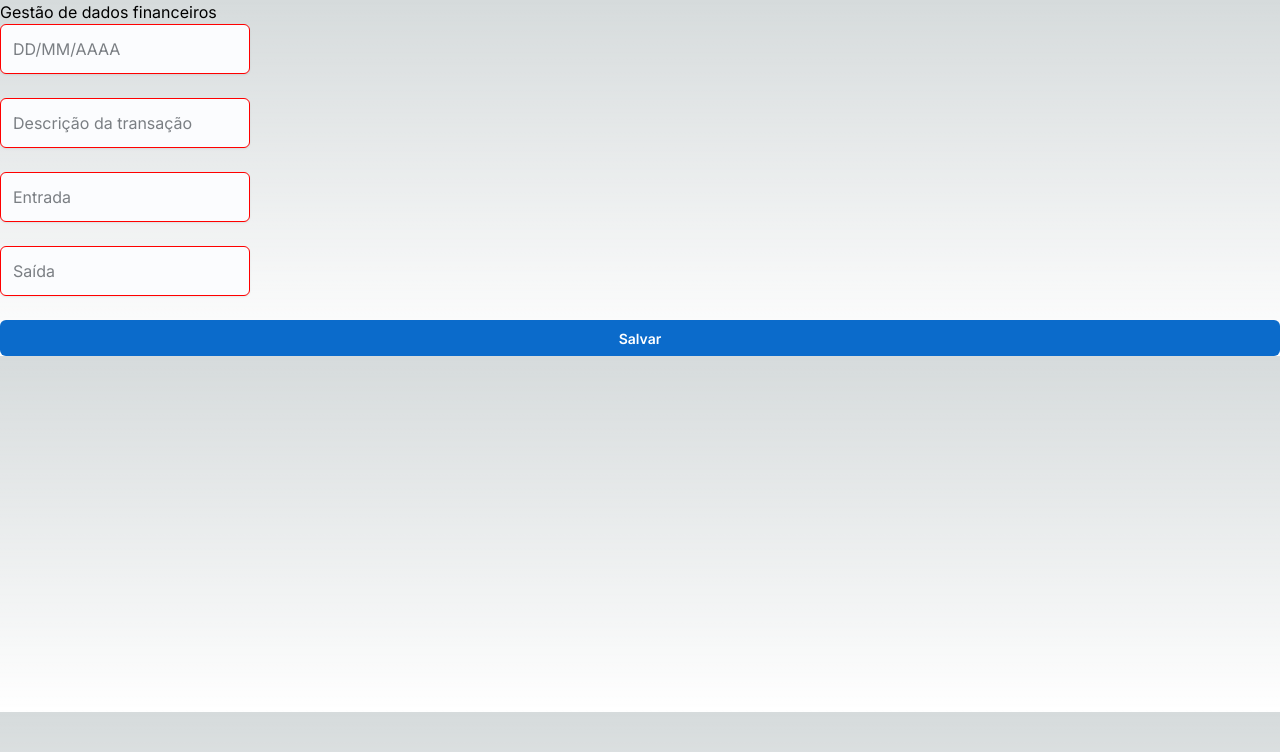
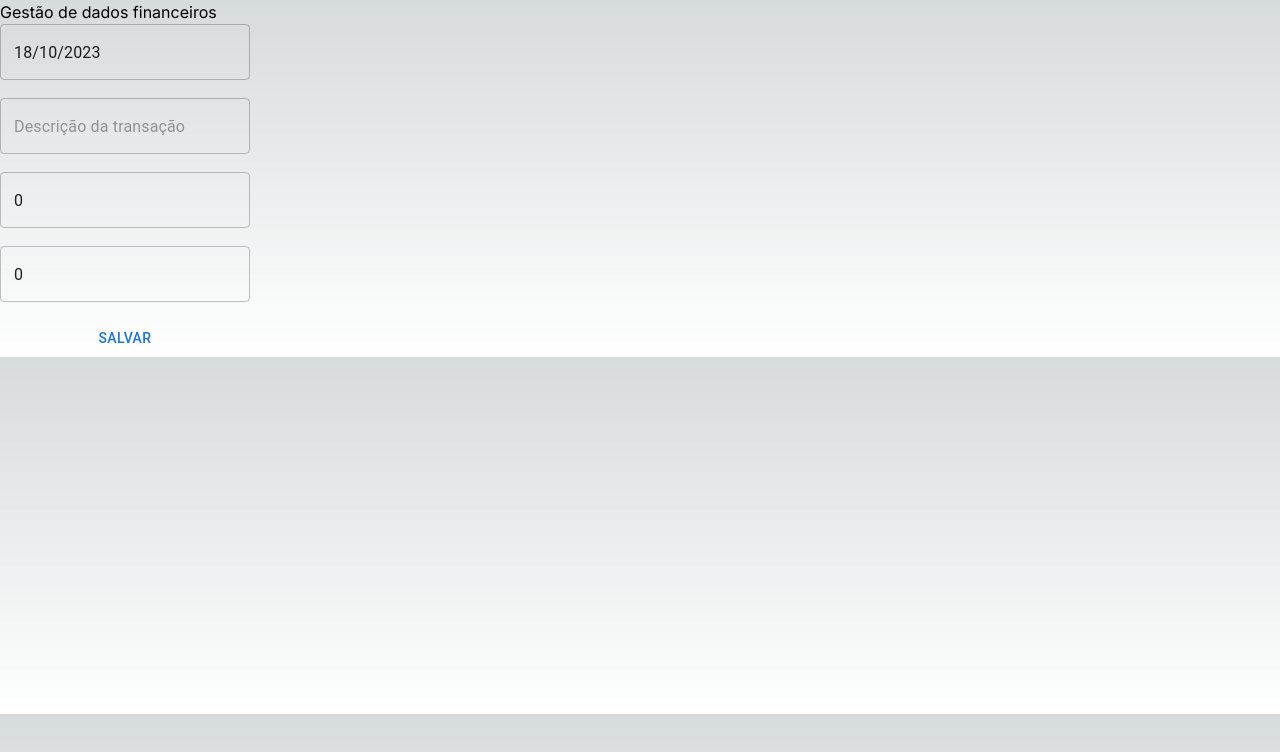
Before and after one commit to Guilhermemartini/massagem, a Next.js app: page / in a window 1280 px wide. Shown: the top 752 px of the page. Built offline with nearby package versions, Linux system fonts and the light colour scheme.

Commit message:
continuação

```diff
--- a/src/app/layout.tsx
+++ b/src/app/layout.tsx
@@ -1,22 +1,26 @@
-import type { Metadata } from 'next'
-import { Inter } from 'next/font/google'
-import './globals.css'
+"use client";
+import type { Metadata } from "next";
+import { Inter } from "next/font/google";
+import "./globals.css";
+import { LocalizationProvider } from "@mui/x-date-pickers";
+import { AdapterDayjs } from "@mui/x-date-pickers/AdapterDayjs";
 
-const inter = Inter({ subsets: ['latin'] })
-
-export const metadata: Metadata = {
-  title: 'Create Next App',
-  description: 'Generated by create next app',
-}
+const inter = Inter({ subsets: ["latin"] });
 
 export default function RootLayout({
   children,
 }: {
-  children: React.ReactNode
+  children: React.ReactNode;
 }) {
   return (
     <html lang="pt-br">
-      <body className={inter.className}>{children}</body>
+      <body className={inter.className}>
+        <LocalizationProvider dateAdapter={AdapterDayjs}
+        adapterLocale="pt-br"
+>
+          {children}
+        </LocalizationProvider>
+      </body>
     </html>
-  )
+  );
 }
--- a/src/app/page.tsx
+++ b/src/app/page.tsx
@@ -1,115 +1,150 @@
-'use client'
-import { Button, Input, Stack, TextField } from '@mui/joy';
-import { randomUUID } from 'crypto';
-import Image from 'next/image'
-import { useEffect, useState } from 'react'
-import { FormProvider, useForm } from 'react-hook-form';
+"use client";
+import { yupResolver } from "@hookform/resolvers/yup";
+import { randomUUID } from "crypto";
+import Image from "next/image";
+import { use, useEffect, useState } from "react";
+import { FormProvider, useForm } from "react-hook-form";
+import * as yup from "yup";
+import { schema } from "./schema";
+import { DatePicker } from "@mui/x-date-pickers";
+import { Button, Stack, TextField } from "@mui/material";
+import dayjs from "dayjs";
 
-
-interface TransationProp{
-  name: string;
+interface TransationProp {
   description: string;
   date: string;
   value_in: number;
   value_out: number;
-
 }
 export default function Home() {
   const [transactions, setTransactions] = useState<TransationProp[]>([]);
+ useEffect(() => {
+    const transactions = localStorage.getItem("transactions");
+    if (transactions) {
+      setTransactions(JSON.parse(transactions));
+    }
+  },[]
+ )
+ useEffect(()=>console.debug(transactions),[transactions])
+  const form = useForm({
+    defaultValues: {
+      description: "",
+      date: dayjs(),
+      value_in: 0,
+      value_out: 0,
+    },
+    resolver: yupResolver(schema),
+  });
+  const {
+    reset,
+    handleSubmit,
+    formState: { errors },
+    register,
+    watch,
+    setValue
+  } = form;
 
-  const form =useForm({ defaultValues: {
-    name: "",
-    description: "",
-    date: new Date(),
-    value_in: 0,
-    value_out: 0
-  }});
-  const {reset,handleSubmit,watch,register}= form
-
-  const onSubmit = async (transaction:TransationProp) => {
-    console.log('teste');
+  const onSubmit = async (transaction: TransationProp) => {
+    console.log("teste");
 
     console.log(transaction);
-    // const newTransaction = {
-    //   name: transaction.name,
-    //   description: transaction.description,
-    //   date: transaction.date,
-    //   value_in: transaction.value_in,
-    //   value_out: transaction.value_out
-    // };
-    // await localStorage.setItem("transactions", JSON.stringify(transactions.concat([newTransaction])));
+    const newTransaction = {
+      description: transaction.description,
+      date: transaction.date,
+      value_in: transaction.value_in,
+      value_out: transaction.value_out
+    };
+    const newTransactions = transactions.concat([newTransaction])
+    setTransactions(newTransactions)
+    reset();
+
+    await localStorage.setItem("transactions", JSON.stringify(newTransactions));
   };
 
   return (
-
     <div>
       <h1>Gestão de dados financeiros</h1>
 
       <ul>
         {transactions.map((transaction) => (
           <li key={crypto.randomUUID()}>
-              {transaction.name} - {transaction.description} - {transaction.value_in}
-              - {transaction.value_out}
+            {transaction.name} - {transaction.description} -{" "}
+            {transaction.value_in}- {transaction.value_out}
           </li>
         ))}
       </ul>
 
-
       <FormProvider {...form}>
-<Stack gap = {3}>
+        <Stack gap={3}>
           <>
-          <Input
+            <DatePicker
               sx={{
-            borderColor: 'red',
-            height:  50,
+                borderColor: "gray",
+                height: 50,
                 width: 250,
-
-
+                borderRadius: "15px",
               }}
-          placeholder="DD/MM/AAAA"
-          {...register('name')}
+              format="DD/MM/YYYY"
+              slotProps={{
+                textField: {
+                  helperText: errors.date?.message,
+                  error: !!errors.date,
+                  placeholder: "Data",
+              }}}
+              value={watch("date")??""}
+              onChange={(value)=>setValue("date",value)}
             />
             <>
-          <Input
+              <TextField
                 sx={{
-            borderColor: 'red',
-            height:  50,
+                  borderColor: "gray",
+                  height: 50,
                   width: 250,
-
-
+                  borderRadius: "15px",
                 }}
                 placeholder="Descrição da transação"
-            {...register('description')}
+                helperText={errors.description?.message}
+                error={!!errors.description}
+                {...register("description")}
               />
             </>
             <>
-                    <Input
+              <TextField
                 sx={{
-                      borderColor: 'red',
-                      height:  50,
+                  borderColor: "gray",
+                  height: 50,
                   width: 250,
+                  borderRadius: "15px",
                 }}
                 placeholder="Entrada"
-            {...register('description')}
+                helperText={errors.value_in?.message}
+                error={!!errors.value_in}
+                {...register("value_in")}
               />
             </>
             <>
-                    <Input
+              <TextField
                 sx={{
-                      borderColor: 'red',
-                      height:  50,
+                  borderColor: "gray",
+                  height: 50,
                   width: 250,
+                  borderRadius: "15px",
                 }}
                 placeholder="Saída"
-            {...register('description')}
+                helperText={errors.value_out?.message}
+                error={!!errors.value_out}
+                {...register("value_out")}
               />
             </>
           </>
-          <Button onClick={handleSubmit(onsubmit)}width={24}>Salvar</Button>
+          <Button
+            onClick={handleSubmit(onSubmit)}
+            style={{ width: "250px", borderRadius: "15px" }}
+          >
+            Salvar
+          </Button>
         </Stack>
       </FormProvider>
-
     </div>
-
   );
-};
+}
--- /dev/null
+++ b/src/app/schema.ts
@@ -0,0 +1,8 @@
+import * as yup from 'yup';
+
+export const schema=yup.object().shape({
+    description: yup.string().required('Descrição é obrigatória'),
+    date: yup.date().required('obrigatório ter Data'),
+    value_in: yup.number().min(0,'O valor deve ser maior que R$0').required(),
+    value_out: yup.number().min(0,'O valor deve ser maior que R$0').required()
+      })
```
Also changed, not shown: package.json (+7 -2 lines), 1 other file (tests, documents, lock files or other folders). Lines whose indentation alone changed are shown as unchanged.
